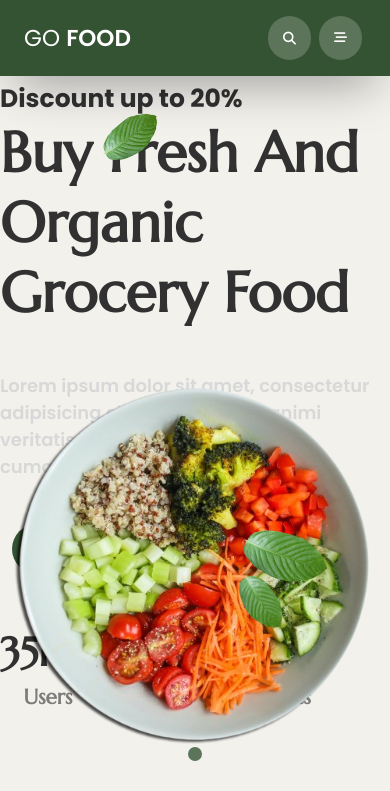
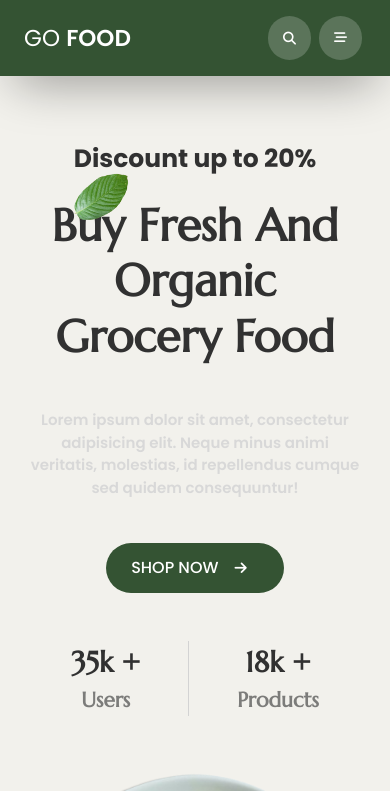
Before and after one commit to muteenk/Go-Food, a Next.js app: page / in a window 390 px wide. Shown: the top 791 px of the page. Built offline with nearby package versions, Linux system fonts and the light colour scheme.

Commit message:
Hero Responsiveness Completed

```diff
--- a/app/components/Home/Hero.tsx
+++ b/app/components/Home/Hero.tsx
@@ -4,24 +4,24 @@ import Leaf from "../../assets/leaf.png"
 
 const Hero = () => {
   return (
-    <section className="flex flex-col min-[915px]:flex-row w-screen lg:mt-0 min-[915px]:h-screen min-[915px]:mt-[2em] md:mt-[7em]">
+    <section className="flex flex-col min-[915px]:flex-row w-screen lg:mt-0 min-[915px]:h-screen min-[915px]:mt-[2em] mt-[7em]">
 
         {/* Left Section - (White Portion) */}
-        <div className="flex justify-start items-center min-[915px]:w-[60%] h-full min-[915px]:my-0 md:my-7">
-            <div className="relative flex flex-col justify-start items-start min-[915px]:w-[70%] md:w-[85%] min-[915px]:ml-[5em] mx-auto min-[1400px]:mt-0 mt-[5em]">
+        <div className="flex justify-start items-center min-[915px]:w-[60%] h-full min-[915px]:my-0 my-7">
+            <div className="relative flex flex-col md:justify-start md:items-start justify-center items-center min-[915px]:w-[70%] w-[85%] min-[915px]:ml-[5em] mx-auto min-[1400px]:mt-0 min-[915px]:mt-[5em] md:mt-[3em]">
                 <Image src={Leaf} alt="Leaf" height={300} width={100} className="absolute top-[1.5em] right-[15em] z-20 w-[2.5em] rotate-[-120deg]" />
-                <h4 className="text-[25px] text-darkText font-bold">Discount up to 20%</h4>
-                <h1 className="font-sec text-[3.5em] font-bold text-darkText leading-tight">Buy Fresh And Organic Grocery Food</h1>
-                <p className="text-[18px] font-semibold text-[#d8d8d8] my-11"> Lorem ipsum dolor sit amet, consectetur adipisicing elit. Neque minus animi veritatis, molestias, id repellendus cumque sed quidem consequuntur!</p>
-                <div className="flex justify-between items-center w-full  flex-wrap">
-                    <button className="group bg-priColor text-[white] font-medium px-[25px] py-[13px] rounded-full mx-3 mr-14">SHOP NOW <i className="group-hover:translate-x-2 translate-all duration-500 fa-solid fa-arrow-right text-sm mx-3"></i></button>
+                <h4 className="text-[25px] text-darkText font-bold md:text-left text-center">Discount up to 20%</h4>
+                <h1 className="font-sec text-[2.8em] mt-5 sm:mt-0 sm:text-[3.5em] font-bold text-darkText leading-tight md:text-left text-center">Buy Fresh And Organic Grocery Food</h1>
+                <p className="text-[15px] sm:text-[18px] font-semibold text-[#d8d8d8] my-11  md:text-left text-center"> Lorem ipsum dolor sit amet, consectetur adipisicing elit. Neque minus animi veritatis, molestias, id repellendus cumque sed quidem consequuntur!</p>
+                <div className="flex flex-col md:flex-row justify-between items-center w-full  md:flex-wrap">
+                    <button className="group bg-priColor text-[white] font-medium px-[25px] py-[13px] rounded-full mx-3 md:mr-14">SHOP NOW <i className="group-hover:translate-x-2 translate-all duration-500 fa-solid fa-arrow-right text-sm mx-3"></i></button>
                     <div className="flex justify-center items-center my-12">
-                        <div className="flex flex-col justify-center items-center pr-[4em] border-r border-r-[#d3d3d3]">
-                            <h1 className="font-sec text-darkText text-[2.5em] font-bold text-nowrap">35k +</h1>
+                        <div className="flex flex-col justify-center items-center pr-[3em] sm:pr-[4em] border-r border-r-[#d3d3d3]">
+                            <h1 className="font-sec text-darkText text-[1.8em] sm:text-[2.5em] font-bold text-nowrap">35k +</h1>
                             <p className="text-grayText font-sec font-bold text-[1.3em]">Users</p>
                         </div>
-                        <div className="flex flex-col justify-center items-center pl-[4em]">
-                            <h1 className="font-sec text-darkText text-[2.5em] font-bold  text-nowrap">18k +</h1>
+                        <div className="flex flex-col justify-center items-center pl-[3em] sm:pl-[4em]">
+                            <h1 className="font-sec text-darkText text-[1.8em] sm:text-[2.5em] font-bold  text-nowrap">18k +</h1>
                             <p className="text-grayText font-sec font-bold text-[1.3em]">Products</p>
                         </div>
                     </div>
@@ -30,11 +30,11 @@ const Hero = () => {
         </div>
 
         {/* Right Section - (Green Portion) */}
-        <div className="relative flex justify-center items-center bg-priColor min-[915px]:w-[45%] w-screen md:h-[42vh] min-[915px]:h-full min-[915px]:mt-0 md:mt-[2em]">
-            <Image src={FoodPlate} alt="grocery" width={1920} height={1080} className="absolute min-[915px]:top-[55%] md:top-[8em] translate-y-[-50%] min-[1512px]:left-[-13em] min-[1200px]:left-[-9em] lg:left-[-7em] z-20 lg:w-[48em] md:w-[28em] drop-shadow-[-3px_2px_1px_rgba(0,0,0,0.7)]"/>
+        <div className="relative flex justify-center items-center bg-priColor min-[915px]:w-[45%] w-screen h-[40vh] min-[915px]:h-full min-[915px]:mt-0 mt-[2em]">
+            <Image src={FoodPlate} alt="grocery" width={1920} height={1080} className="absolute min-[915px]:top-[55%] top-[8em] translate-y-[-50%] min-[1512px]:left-[-13em] min-[1200px]:left-[-9em] lg:left-[-7em] min-[915px]:left-[-5em] z-20 lg:w-[48em] w-[28em] drop-shadow-[-3px_2px_1px_rgba(0,0,0,0.7)]"/>
             <div className="hero-ring"></div>
-            <Image src={Leaf} alt="Leaf" height={300} width={100} className="md:hidden lg:inline absolute bottom-[10em] left-[66%] z-20 w-[3.4em] rotate-[-65deg]" />
-            <Image src={Leaf} alt="Leaf" height={300} width={100} className="md:hidden lg:inline absolute bottom-[8em] left-[62%] z-20 w-[2.4em] rotate-[-28deg]" />
+            <Image src={Leaf} alt="Leaf" height={300} width={100} className="hidden min-[915px]:inline absolute bottom-[10em] left-[66%] z-20 w-[3.4em] rotate-[-65deg]" />
+            <Image src={Leaf} alt="Leaf" height={300} width={100} className="hidden min-[915px]:inline absolute bottom-[8em] left-[62%] z-20 w-[2.4em] rotate-[-28deg]" />
         </div>
 
     </section>
```
